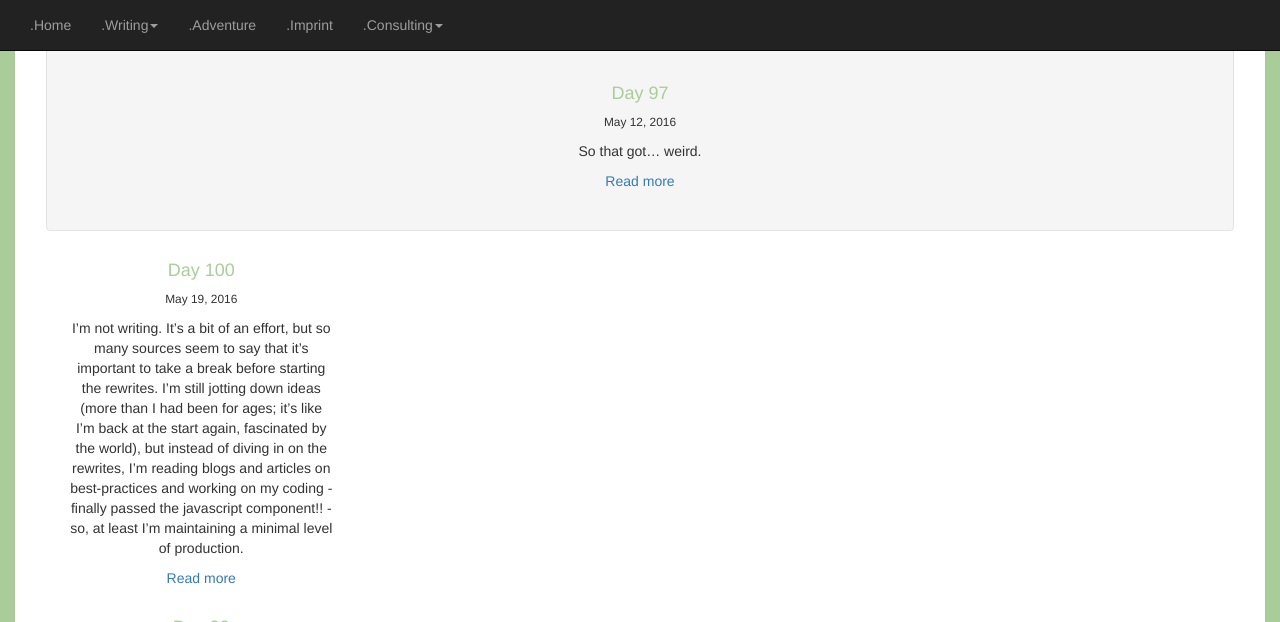
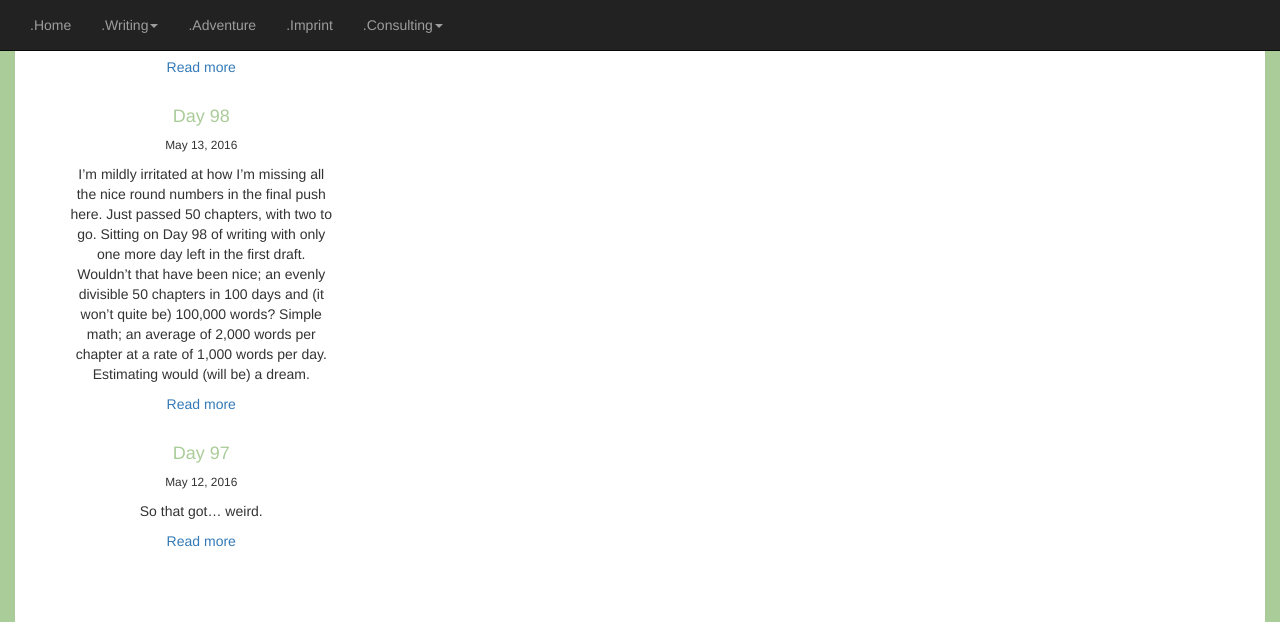
Before and after one commit to kaiewiggins/kaiewiggins.github.io, a Jekyll site: the page built from writing.html, in a window 1280 px wide and 1400 px high, scrolled down 2566 px, cut to the strip 0-622 px from the top of the window. Built offline with Jekyll 4.4.1, drawn with Linux system fonts in a browser that asks for light colours; nearby versions of some CDN libraries; some of the changed text lies outside the part shown.

Commit message:
Switched to second post section
Thanks to http://stackoverflow.com/questions/20979305/multi-row-blog-list-in-jekyll for better code to display columns

```diff
--- a/writing.html
+++ b/writing.html
@@ -101,33 +101,9 @@
       <h3><a href="http://kaie.space/journal/index.html" style="color:#ac9">Journal</a></h3>
       <p>This is the space for every thought that passes through my head. Mostly a daily log, because it's the best way I've found to warm-up for writing.</p>
           <!--Pull in journal posts-->
-	            <div class="well">
-	  {% for post in site.posts %}
-	    	<div class="row">
-  		<div class="col-sm-04">
-  <article class="{% if forloop.first %}first{% elsif forloop.last %}last{% else %}middle{% endif %}">
-		<div class="article-head">
-			<h4 class="title"><a style="color:#ac9" href="{{ post.url }}">{{ post.title }}</a></h4>
-			<p class="date small">{{ post.date | date: "%b %d, %Y" }}</p>
-		</div><!--/.article-head-->
-		<div class="article-content">
-		{{ post.excerpt }}
-		<a href="{{ post.url }}">Read more</a>
-		</div><br><!--/.article-content-->
-	</article>
-		</div>
-		</div>
-		{% if forloop.last %}{% else %}<div class="separater"></div>{% endif %}
-{% endfor %}
-	  </div><!--end well-->
-
-
 <div class="container">
-
     {% for post in site.posts %}
-
         {% cycle 'add row' : '<div class="row">', nil, nil, nil %}
-
             <div class="col-sm-3">
   <article class="{% if forloop.first %}first{% elsif forloop.last %}last{% else %}middle{% endif %}">
 		<div class="article-head">
@@ -140,12 +116,9 @@
 		</div><br><!--/.article-content-->
 	</article>
 	</div>
-
         {% cycle 'end row' : nil, nil, nil, '</div>' %}
-
     {% endfor %}
     {% cycle 'end row' : nil, '</div>', '</div>', '</div>' %}
-
 </div><!--end container-->
 
 
```
